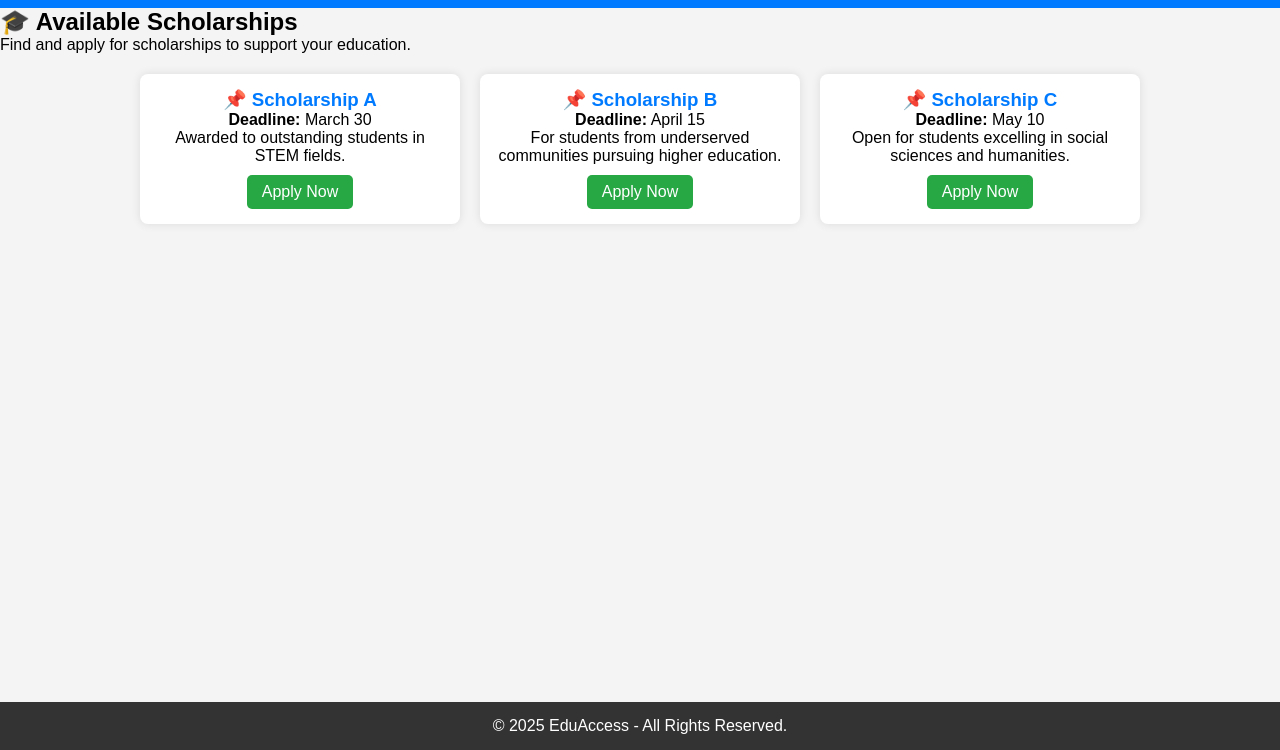
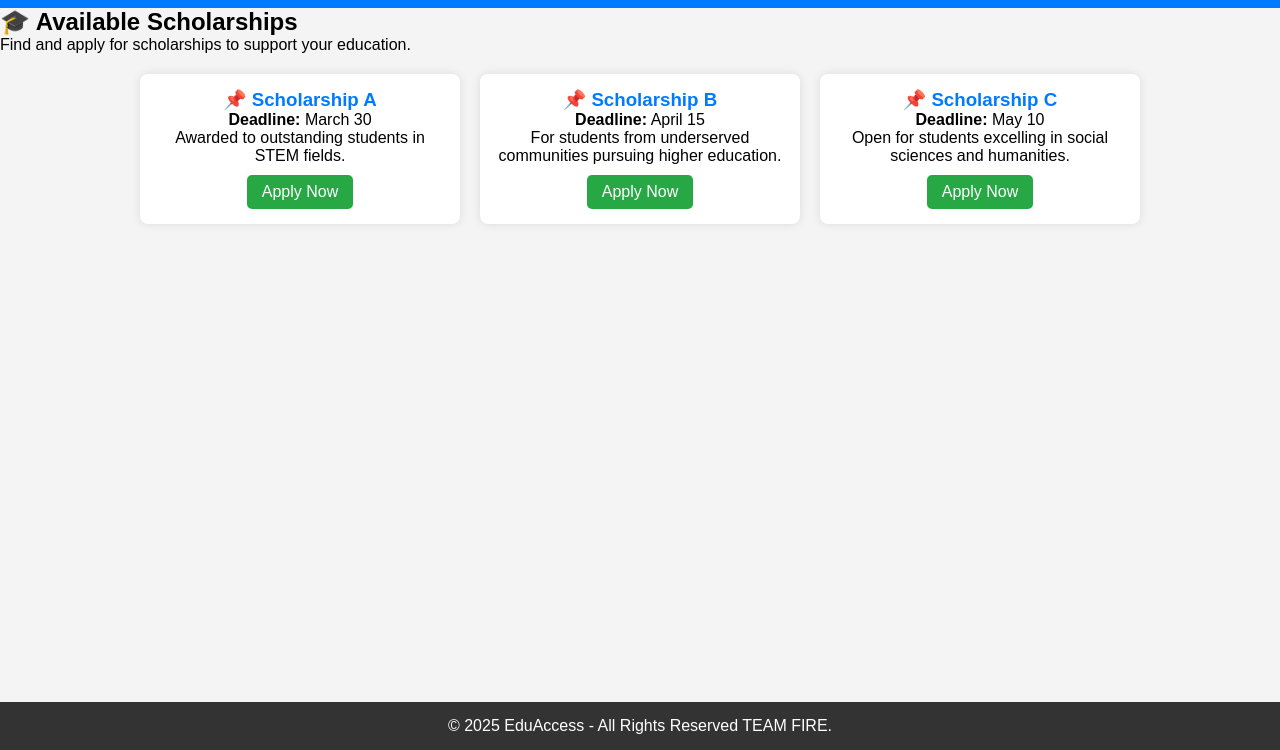
Before and after one commit to kuro-shiv/GDG-solution-Challenge, a plain HTML site: page scholarship.html in a window 1280 px wide. Shown: the part 50-800 px from the top of the page. Drawn offline with Linux system fonts and the light colour scheme.

Commit message:
Update scholarship.html

```diff
--- a/scholarship.html
+++ b/scholarship.html
@@ -54,7 +54,7 @@
 
     <!-- Footer -->
     <footer>
-        <p>© 2025 EduAccess -  All Rights Reserved.</p>
+        <p>© 2025 EduAccess -  All Rights Reserved TEAM FIRE.</p>
     </footer>
 </body>
 </html>
```
